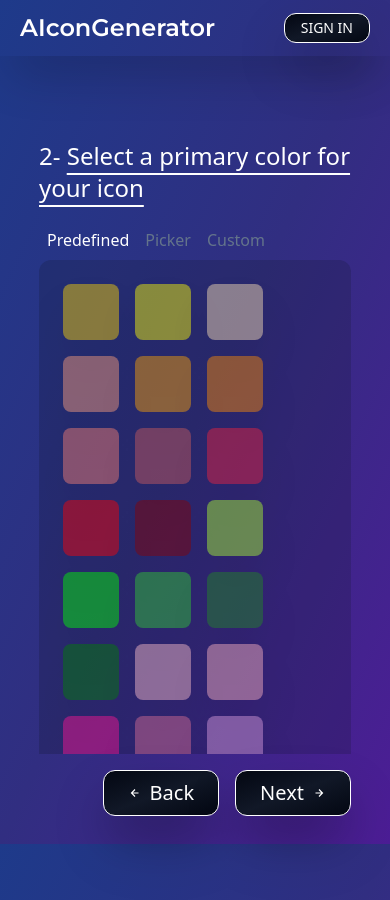
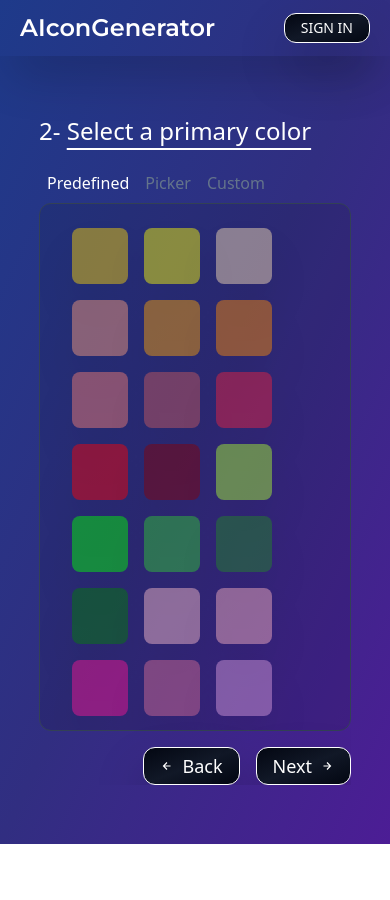
Before and after one commit to morhaaa/ai-icon-generator, a Next.js app: page /generator in a window 390 px wide. Both pictures are taken after a click on the button "Next". After the commit the page ends 844 px from the top, so only its background shows below. Built offline with nearby package versions, Linux system fonts and the light colour scheme.

Commit message:
Step 1 responsive

```diff
--- a/src/app/generator/page.tsx
+++ b/src/app/generator/page.tsx
@@ -52,8 +52,10 @@ const Generator: React.FC = () => {
   };
 
   return (
-    <div className="h-full w-full flex flex-col items-center justify-center">
-      <div className="w-[80%] md:w-[70%] h-[80%]">{switchStep()}</div>
+    <div className="h-full w-full flex flex-col items-center justify-center overflow-hidden">
+      <div className="w-[80%] md:w-[70%] h-[85%] md:h-[80%] overflow-hidden">
+        {switchStep()}
+      </div>
     </div>
   );
 };
--- a/src/components/steps/step1.tsx
+++ b/src/components/steps/step1.tsx
@@ -8,16 +8,16 @@ interface Props {
 const Step1: React.FC<Props> = ({ next }) => {
   return (
     <div className="w-full h-full flex flex-col justify-between">
-      <div className="flex flex-col h-full gap-8 ">
+      <div className="flex flex-col h-full justify-center md:justify-start gap-8 md:gap-10 lg:gap-16 ">
         <h2 className="text-white font-medium text-2xl md:text-2xl lg:text-4xl ">
           1-{" "}
           <span className="underline underline-offset-8">
             Describe your icon
           </span>
         </h2>
-        <div className="px-10 flex flex-col gap-2">
+        <div className="px-4 lg:px-10 flex flex-col gap-2">
           <InputGenerator />
-          <div className="flex flex-col gap-2 text-xl  text-white pl-8 pt-4">
+          <div className="flex flex-col gap-2 text-xl  text-white md:pl-8 pt-4">
             <span className="font-medium text-xl">Tips:</span>
             <ul className="list-disc pl-6 text-base">
               <li>
@@ -34,8 +34,8 @@ const Step1: React.FC<Props> = ({ next }) => {
 
       <div className="w-full flex justify-end pt-10">
         <Button onClick={next}>
-          <div className="flex items-center justify-center gap-2 px-2 py-1">
-            <p className="text-xl">Next</p>
+          <div className="flex items-center justify-center gap-2 lg:px-2 lg:py-1">
+            <p className="lg:text-xl text-lg ">Next</p>
             <BiRightArrowAlt />
           </div>
         </Button>
--- a/src/components/steps/step2.tsx
+++ b/src/components/steps/step2.tsx
@@ -3,6 +3,7 @@ import Button from "../ui/button";
 import { useState } from "react";
 import { colorList } from "@/utilities/constant";
 import clsx from "clsx";
+import ColorSelection from "../ui/elements";
 
 interface Props {
   next: () => void;
@@ -17,18 +18,23 @@ const Step2: React.FC<Props> = ({ back, next }) => {
   const [selectedColor, setSelectedColor] = useState<string>("");
   const [selectedSection, setSelectedSection] = useState<Section>("Predefined");
 
+  const setColor = (color: string) => {
+    setSelectedColor(color);
+  };
+
   return (
-    <div className="h-full w-full flex flex-col justify-between gap-4 overscroll-scroll">
-      {/**/}
-      <div className="flex flex-col gap-6 w-full h-full overflow-scroll">
+    <div className="h-full w-full flex flex-col justify-between gap-4 overflow-hidden">
+      <div className="flex flex-col gap-6 w-full h-full overflow-hidden">
+        {/*title*/}
         <h2 className="text-white font-medium text-2xl md:text-2xl lg:text-4xl ">
           2-{" "}
           <span className="underline underline-offset-8">
-            Select a primary color for your icon
+            Select a primary color
           </span>
         </h2>
 
-        <div className="flex flex-col gap-2 h-full">
+        <div className="flex flex-col gap-2 h-full w-full overflow-hidden">
+          {/*section navbar*/}
           <nav className="flex gap-4 px-2">
             {sections.map((section, index) => (
               <h4
@@ -44,35 +50,27 @@ const Step2: React.FC<Props> = ({ back, next }) => {
             ))}
           </nav>
 
-          <div className="flex items-start justify-center h-full px-6 md:px-6 lg:px-8 bg-gray-900/20 py-6 md:py-6 lg:py-8 rounded-xl overflow-scroll">
-            <div className="flex items-center flex-wrap gap-4 lg:gap-4 md:gap-4 flex-row ">
-              {colorList.map((color, index) => (
-                <div
-                  key={index}
-                  onClick={() => setSelectedColor(color)}
-                  className="w-14 h-14 md:h-14 md:w-14 lg:h-16 lg:w-16 rounded-lg hover:scale-110 cursor-pointer drop-shadow-2xl"
-                  style={{
-                    backgroundColor: color,
-                    opacity: color === selectedColor ? 1 : 0.45,
-                    border: color === selectedColor ? "4px solid white" : "",
-                  }}
-                ></div>
-              ))}
-            </div>
+          {/*list color */}
+          <div className="flex items-center justify-center h-full w-full bg-black/10 border border-slate-700 rounded-xl overflow-y-scroll overflow-x-none">
+            <ColorSelection
+              selectedColor={selectedColor}
+              setSelectedColor={setColor}
+            />
           </div>
         </div>
       </div>
 
+      {/*buttons */}
       <div className="flex justify-end items-center gap-4">
         <Button onClick={back}>
-          <div className="flex items-center justify-center gap-2 px-2 py-1">
+          <div className="flex items-center justify-center gap-2 lg:px-2 lg:py-1">
             <BiLeftArrowAlt />
-            <p className="text-xl">Back</p>
+            <p className="lg:text-xl text-lg ">Back</p>
           </div>
         </Button>
         <Button onClick={next}>
-          <div className="flex items-center justify-center gap-2 px-2 py-1">
-            <p className="text-xl">Next</p>
+          <div className="flex items-center justify-center gap-2 lg:px-2 lg:py-1">
+            <p className="text-lg lg:text-xl">Next</p>
             <BiRightArrowAlt />
           </div>
         </Button>
--- /dev/null
+++ b/src/components/ui/elements.tsx
@@ -0,0 +1,28 @@
+import React from "react";
+import { colorList } from "@/utilities/constant";
+
+interface Props {
+  selectedColor: string;
+  setSelectedColor: (color: string) => void;
+}
+
+const Colors: React.FC<Props> = ({ selectedColor, setSelectedColor }) => {
+  return (
+    <div className="flex flex-row flex-wrap  gap-4 md:gap-4 lg:gap-6 pl-8 py-6 pr-4 h-full w-full">
+      {colorList.map((color, index) => (
+        <div
+          key={index}
+          onClick={() => setSelectedColor(color)}
+          className="w-14 h-14 md:h-14 md:w-14 lg:h-[70px] lg:w-[70px] rounded-lg hover:scale-110 cursor-pointer drop-shadow-2xl"
+          style={{
+            backgroundColor: color,
+            opacity: color === selectedColor ? 1 : 0.45,
+            border: color === selectedColor ? "4px solid white" : "",
+          }}
+        ></div>
+      ))}
+    </div>
+  );
+};
+
+export default Colors;
--- a/src/components/ui/grid.tsx
+++ /dev/null
@@ -1,9 +0,0 @@
-import React from "react";
-
-interface gridProps {}
-
-const grid: React.FC<gridProps> = ({}) => {
-  return <div>grid</div>;
-};
-
-export default grid;
--- a/src/components/ui/input.tsx
+++ b/src/components/ui/input.tsx
@@ -2,7 +2,7 @@ const InputGenerator: React.FC = () => {
   return (
     <div className="w-full bg-white py-2 md:py-4 rounded-xl bg-gradient-to-br from-gray-950 via-gray-900 to-gray-950 border border-white px-4 drop-shadow-2xl shadow-xl">
       <input
-        className="bg-transparent outline-none text-base md:text-xl text-white w-full"
+        className="bg-transparent outline-none text-xl md:text-xl text-white w-full"
         placeholder="Prova"
       />
     </div>
```
